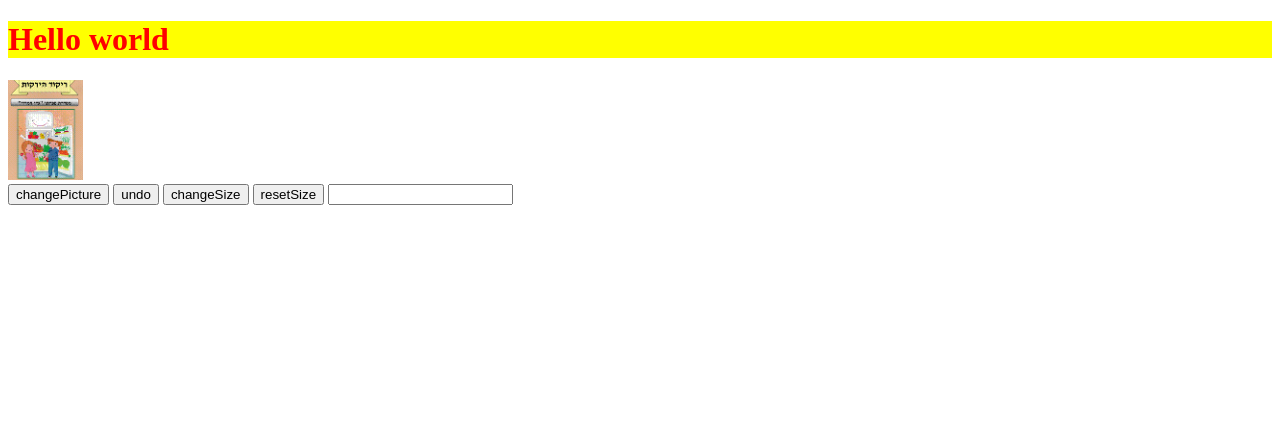
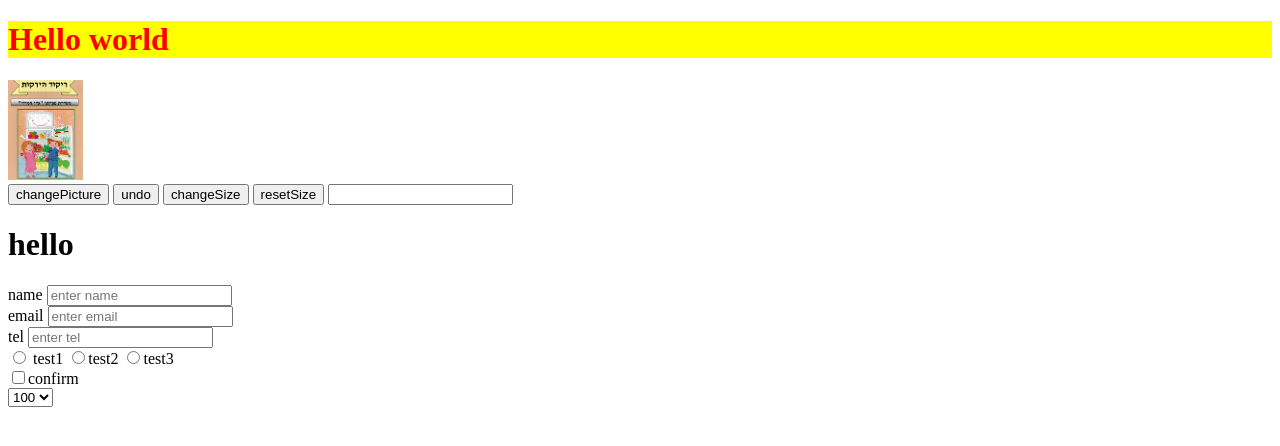
Before and after one commit to shaulicohenr/js, a plain HTML site: page index.html in a window 1280 px wide. Drawn offline with Linux system fonts and the light colour scheme.

Commit message:
add thanks

```diff
--- a/index.html
+++ b/index.html
@@ -20,6 +20,27 @@
     <button onclick="changeSize()">changeSize</button>
     <button onclick="resetSize()">resetSize</button>
     <input id="id-txt" type="number" oninput="changeSizeFromText()">
+    <form method="post" data-netlify="true" action="/thank.html">
+        <h1 id="" top">hello</h1>
+        <label for="">name</label>
+        <input type="text" placeholder="enter name" required>
+        <br><label for="">email</label>
+        <input type="text" placeholder="enter email" required>
+        <br><label for="">tel</label>
+        <input type="tel" placeholder="enter tel" required>
+        <br><input type="radio" name="test" id="test1">
+        <label for="test1">test1</label>
+        <input type="radio" name="test">test2
+        <input type="radio" name="test">test3
+        <br><input type="checkbox" required>confirm
+        <br><select name="" id="">
+            <option value="">100</option>
+            <option value="">200</option>
+            <option value="">300</option>
+            <option value="">400</option>
+            <option value="">500</option>
+            <option value="">600</option>
+        </select>
 </body>
 
 </html>
```
Also changed, not shown: thank.html (added, +15 -0 lines).
